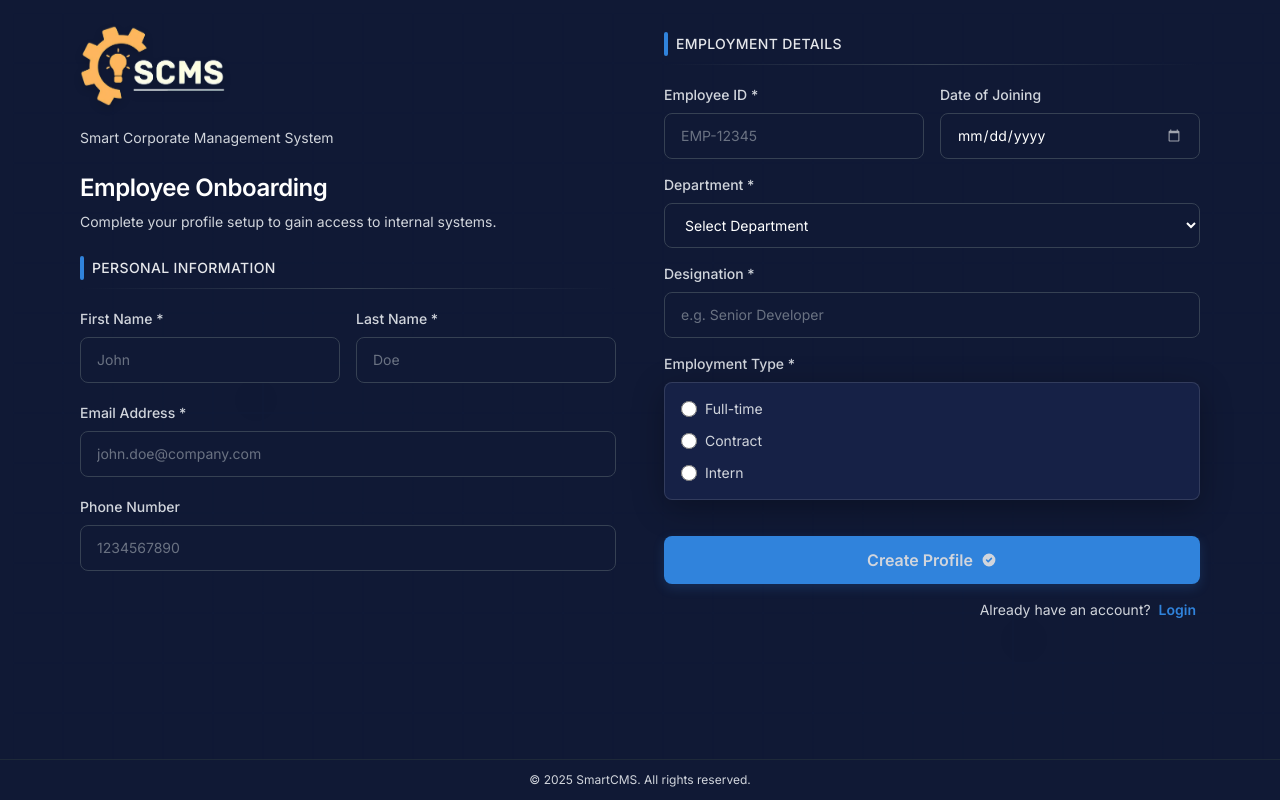
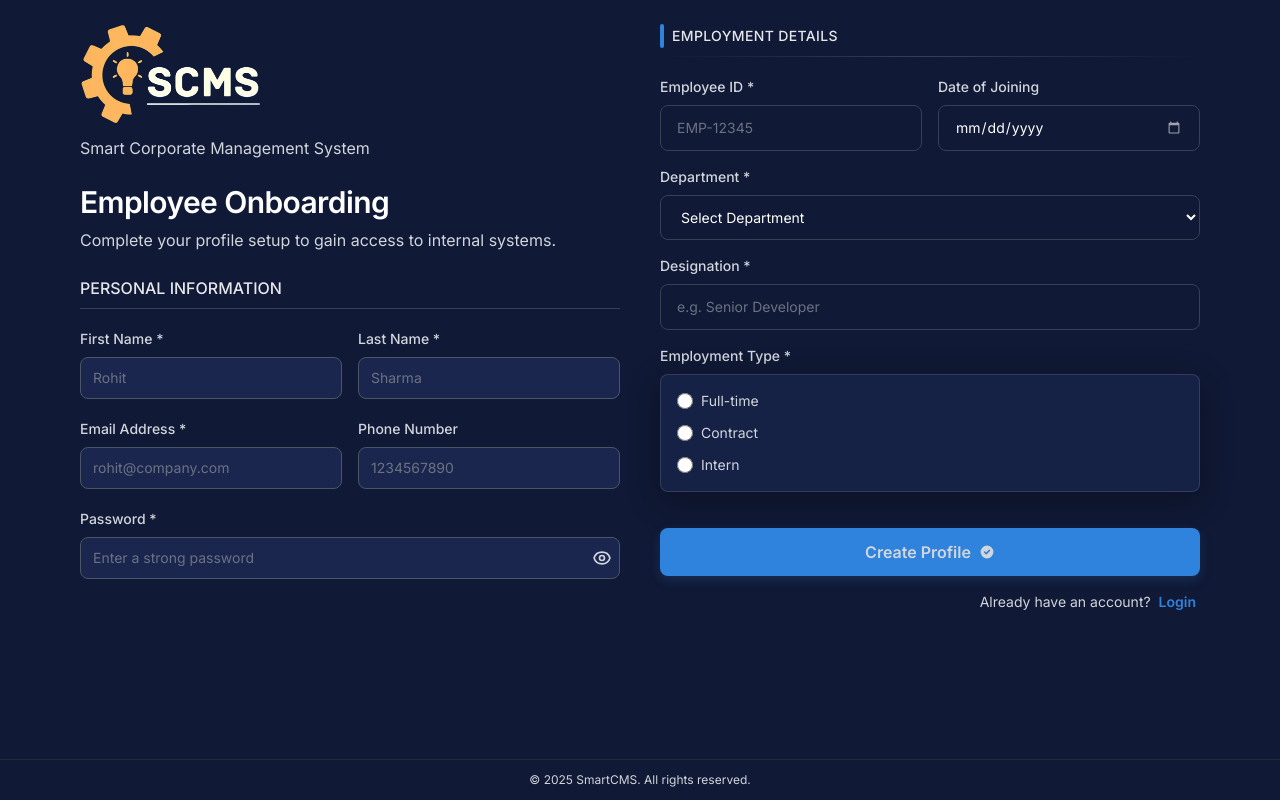
Before and after one commit to CodeNickBit/SmartCMS, an Angular app in the folder smart-cms/: page /signup in a window 1280 px wide. Built offline with nearby package versions, Linux system fonts and the light colour scheme.

Commit message:
UI refined after some issues.

```diff
--- a/smart-cms/src/app/signup/signup.component.html
+++ b/smart-cms/src/app/signup/signup.component.html
@@ -1,165 +1,80 @@
-<!--
-  ENTERPRISE SIGNUP PAGE
-  ======================
-  UX Decisions:
-  - Two-column layout for efficient form completion
-  - Clear section separation with subtle dividers
-  - Consistent input patterns for familiarity
-  - Professional animations (subtle, not distracting)
-  - WCAG-compliant form structure
-  - Clear visual hierarchy
--->
+<div class="h-screen bg-[#101935] flex flex-col font-sans text-white overflow-hidden">
+  <div class="flex-1 overflow-y-auto">
+    <div class="container mx-auto px-4 py-6 max-w-6xl">
+      <form (ngSubmit)="onSubmit()" #signupForm="ngForm" class="space-y-6">
+        <div class="grid grid-cols-1 lg:grid-cols-2 gap-6 lg:gap-10">
 
-<div class="h-screen bg-[#101935] flex flex-col text-white overflow-hidden relative">
-  <!-- Subtle Background Pattern -->
-  <div class="background-pattern"></div>
-
-  <!-- Main Content Area -->
-  <div class="flex-1 overflow-y-auto relative z-10">
-    <div class="container mx-auto px-4 py-8 max-w-6xl">
-      <form (ngSubmit)="onSubmit()" novalidate>
-        <div class="grid grid-cols-1 lg:grid-cols-2 gap-8 lg:gap-12">
-
-          <!-- Left Column: Personal Information -->
-          <div class="flex flex-col justify-start space-y-6 animate-slide-in-left">
-            <!-- Header Section -->
-            <div class="space-y-4 animate-fade-in-up">
+          <!-- Left Column: Personal Details -->
+          <div class="flex flex-col justify-start space-y-6">
+            <div class="space-y-3">
               <div class="flex items-center gap-3">
-                <img
-                  src="/assets/MEAN_Logo_Dark.png"
-                  alt="SmartCMS Logo"
-                  class="h-20 w-auto object-contain logo-animate drop-shadow-lg transition-transform duration-300 hover:scale-105"
-                  aria-label="SmartCMS Corporate Management System">
+                <img src="/assets/MEAN_Logo_Dark.png" alt="SmartCMS Logo" class="h-[100px] w-auto object-contain">
               </div>
-              <p class="text-sm text-gray-400 animate-fade-in-up animate-delay-100">
-                Smart Corporate Management System
-              </p>
+              <span class="text-md text-white">Smart Corporate Management System</span>
             </div>
 
-            <div class="space-y-2 animate-fade-in-up animate-delay-200">
-              <h1 class="text-2xl font-semibold text-white transition-all duration-300 hover:text-[#3083DC]">
-                Employee Onboarding
-              </h1>
-              <p class="text-sm text-gray-400 transition-colors duration-300">
-                Complete your profile setup to gain access to internal systems.
-              </p>
+            <div class="space-y-2">
+              <h1 class="text-3xl font-bold text-white">Employee Onboarding</h1>
+              <p class="text-gray-400">Complete your profile setup to gain access to internal systems.</p>
             </div>
 
-            <!-- Personal Information Section -->
             <div class="space-y-5">
-              <!-- Section Header: Clear visual separation -->
-              <div class="space-y-2 animate-fade-in-up animate-delay-300">
-                <h3 class="text-[#3083DC] font-semibold text-sm uppercase tracking-wide flex items-center gap-2">
-                  <span class="w-1 h-6 bg-[#3083DC] rounded-full"></span>
-                  Personal Information
-                </h3>
-                <div class="h-px bg-gradient-to-r from-transparent via-gray-700 to-transparent w-full"></div>
+              <div class="space-y-2">
+                <h3 class="text-[#3083DC] font-semibold text-base uppercase">Personal Information</h3>
+                <div class="h-px bg-gray-700 w-full"></div>
               </div>
 
-              <!-- Name Fields: Side by side for efficiency -->
-              <div class="grid grid-cols-1 md:grid-cols-2 gap-4 animate-fade-in-up animate-delay-400">
-                <div class="space-y-2">
-                  <label for="firstName" class="text-sm font-medium text-gray-300 block">
-                    First Name <span class="text-[#EE964B]" aria-label="required">*</span>
-                  </label>
-                  <input
-                    type="text"
-                    id="firstName"
-                    [(ngModel)]="firstName"
-                    name="firstName"
-                    placeholder="John"
-                    (blur)="validateField('firstName')"
-                    class="input-field"
-                    autocomplete="given-name"
-                    aria-describedby="firstName-error"
-                    [attr.aria-invalid]="errors['firstName'] ? 'true' : null">
-                  <p
-                    *ngIf="errors['firstName']"
-                    id="firstName-error"
-                    class="error-message"
-                    role="alert"
-                    aria-live="polite">
-                    {{ errors['firstName'] }}
-                  </p>
+              <div class="grid grid-cols-1 md:grid-cols-2 gap-4">
+                <div class="flex flex-col gap-2">
+                  <label for="firstName" class="text-sm font-medium text-gray-300">First Name <span class="text-[#EE964B]">*</span></label>
+                  <input type="text" id="firstName" [(ngModel)]="firstName" name="firstName" required (blur)="validateField('firstName')"
+                    autocomplete="given-name" placeholder="Rohit"
+                    class="w-full bg-[#1B264F] border border-gray-600 rounded-lg px-3 py-2.5 text-sm text-white placeholder-gray-500 focus:outline-none focus:ring-2 focus:ring-[#3083DC]">
+                  <p *ngIf="errors['firstName']" class="text-[#EE964B] text-xs">{{ errors['firstName'] }}</p>
                 </div>
-
-                <div class="space-y-2">
-                  <label for="lastName" class="text-sm font-medium text-gray-300 block">
-                    Last Name <span class="text-[#EE964B]" aria-label="required">*</span>
-                  </label>
-                  <input
-                    type="text"
-                    id="lastName"
-                    [(ngModel)]="lastName"
-                    name="lastName"
-                    placeholder="Doe"
-                    (blur)="validateField('lastName')"
-                    class="input-field"
-                    autocomplete="family-name"
-                    aria-describedby="lastName-error"
-                    [attr.aria-invalid]="errors['lastName'] ? 'true' : null">
-                  <p
-                    *ngIf="errors['lastName']"
-                    id="lastName-error"
-                    class="error-message"
-                    role="alert"
-                    aria-live="polite">
-                    {{ errors['lastName'] }}
-                  </p>
+                <div class="flex flex-col gap-2">
+                  <label for="lastName" class="text-sm font-medium text-gray-300">Last Name <span class="text-[#EE964B]">*</span></label>
+                  <input type="text" id="lastName" [(ngModel)]="lastName" name="lastName" required (blur)="validateField('lastName')"
+                    autocomplete="family-name" placeholder="Sharma"
+                    class="w-full bg-[#1B264F] border border-gray-600 rounded-lg px-3 py-2.5 text-sm text-white placeholder-gray-500 focus:outline-none focus:ring-2 focus:ring-[#3083DC]">
+                  <p *ngIf="errors['lastName']" class="text-[#EE964B] text-xs">{{ errors['lastName'] }}</p>
                 </div>
               </div>
 
-              <!-- Email Field -->
-              <div class="space-y-2 animate-fade-in-up animate-delay-500">
-                <label for="email" class="text-sm font-medium text-gray-300 block">
-                  Email Address <span class="text-[#EE964B]" aria-label="required">*</span>
-                </label>
-                <input
-                  type="email"
-                  id="email"
-                  [(ngModel)]="email"
-                  name="email"
-                  placeholder="john.doe@company.com"
-                  (blur)="validateField('email')"
-                  class="input-field"
-                  autocomplete="email"
-                  aria-describedby="email-error"
-                  [attr.aria-invalid]="errors['email'] ? 'true' : null">
-                <p
-                  *ngIf="errors['email']"
-                  id="email-error"
-                  class="error-message"
-                  role="alert"
-                  aria-live="polite">
-                  {{ errors['email'] }}
-                </p>
+              <div class="grid grid-cols-1 md:grid-cols-2 gap-4">
+                <div class="flex flex-col gap-2">
+                  <label for="email" class="text-sm font-medium text-gray-300">Email Address <span class="text-[#EE964B]">*</span></label>
+                  <input type="email" id="email" [(ngModel)]="email" name="email" required (blur)="validateField('email')"
+                    autocomplete="email" placeholder="rohit@company.com"
+                    class="w-full bg-[#1B264F] border border-gray-600 rounded-lg px-3 py-2.5 text-sm text-white placeholder-gray-500 focus:outline-none focus:ring-2 focus:ring-[#3083DC]">
+                  <p *ngIf="errors['email']" class="text-[#EE964B] text-xs">{{ errors['email'] }}</p>
+                </div>
+                <div class="flex flex-col gap-2">
+                  <label for="phone" class="text-sm font-medium text-gray-300">Phone Number</label>
+                  <input type="tel" id="phone" [(ngModel)]="phone" name="phone" (input)="onPhoneInput($event)" (blur)="validateField('phone')"
+                    autocomplete="tel" placeholder="1234567890" maxlength="10"
+                    class="w-full bg-[#1B264F] border border-gray-600 rounded-lg px-3 py-2.5 text-sm text-white placeholder-gray-500 focus:outline-none focus:ring-2 focus:ring-[#3083DC]">
+                  <p *ngIf="errors['phone']" class="text-[#EE964B] text-xs">{{ errors['phone'] }}</p>
+                </div>
               </div>
 
-              <!-- Phone Field -->
-              <div class="space-y-2 animate-fade-in-up animate-delay-600">
-                <label for="phone" class="text-sm font-medium text-gray-300 block">
-                  Phone Number
-                </label>
-                <input
-                  type="tel"
-                  id="phone"
-                  [(ngModel)]="phone"
-                  name="phone"
-                  placeholder="1234567890"
-                  maxlength="10"
-                  (blur)="validateField('phone')"
-                  class="input-field"
-                  autocomplete="tel"
-                  aria-describedby="phone-error"
-                  [attr.aria-invalid]="errors['phone'] ? 'true' : null">
-                <p
-                  *ngIf="errors['phone']"
-                  id="phone-error"
-                  class="error-message"
-                  role="alert"
-                  aria-live="polite">
-                  {{ errors['phone'] }}
-                </p>
+              <div class="flex flex-col gap-2">
+                <label for="password" class="text-sm font-medium text-gray-300">Password <span class="text-[#EE964B]">*</span></label>
+                <div class="relative">
+                  <input [type]="showPassword ? 'text' : 'password'" id="password" [(ngModel)]="password" name="password" required
+                    (blur)="validateField('password')" autocomplete="new-password" placeholder="Enter a strong password"
+                    class="w-full bg-[#1B264F] border border-gray-600 rounded-lg px-3 py-2.5 text-sm text-white placeholder-gray-500 focus:outline-none focus:ring-2 focus:ring-[#3083DC] pr-10">
+                  <button type="button" (click)="togglePassword()" [attr.aria-label]="showPassword ? 'Hide password' : 'Show password'" tabindex="-1"
+                    class="absolute right-2 top-1/2 -translate-y-1/2 text-gray-400 hover:text-white focus:outline-none">
+                    <span *ngIf="!showPassword">
+                      <svg xmlns="http://www.w3.org/2000/svg" class="h-5 w-5" fill="none" viewBox="0 0 24 24" stroke="currentColor"><path stroke-linecap="round" stroke-linejoin="round" stroke-width="2" d="M15 12a3 3 0 11-6 0 3 3 0 016 0z" /><path stroke-linecap="round" stroke-linejoin="round" stroke-width="2" d="M2.458 12C3.732 7.943 7.523 5 12 5c4.478 0 8.268 2.943 9.542 7-1.274 4.057-5.064 7-9.542 7-4.477 0-8.268-2.943-9.542-7z" /></svg>
+                    </span>
+                    <span *ngIf="showPassword">
+                      <svg xmlns="http://www.w3.org/2000/svg" class="h-5 w-5" fill="none" viewBox="0 0 24 24" stroke="currentColor"><path stroke-linecap="round" stroke-linejoin="round" stroke-width="2" d="M13.875 18.825A10.05 10.05 0 0112 19c-4.478 0-8.268-2.943-9.542-7a9.956 9.956 0 012.223-3.592m3.104-2.727A9.956 9.956 0 0112 5c4.478 0 8.268 2.943 9.542 7a9.965 9.965 0 01-4.293 5.411M15 12a3 3 0 11-6 0 3 3 0 016 0zm6 6L6 6" /></svg>
+                    </span>
+                  </button>
+                </div>
+                <p *ngIf="errors['password']" class="text-[#EE964B] text-xs">{{ errors['password'] }}</p>
               </div>
             </div>
           </div>
```
Also changed, not shown: smart-cms/src/app/login/login.component.css (line endings or trailing spaces), smart-cms/src/app/login/login.component.ts (line endings or trailing spaces).
